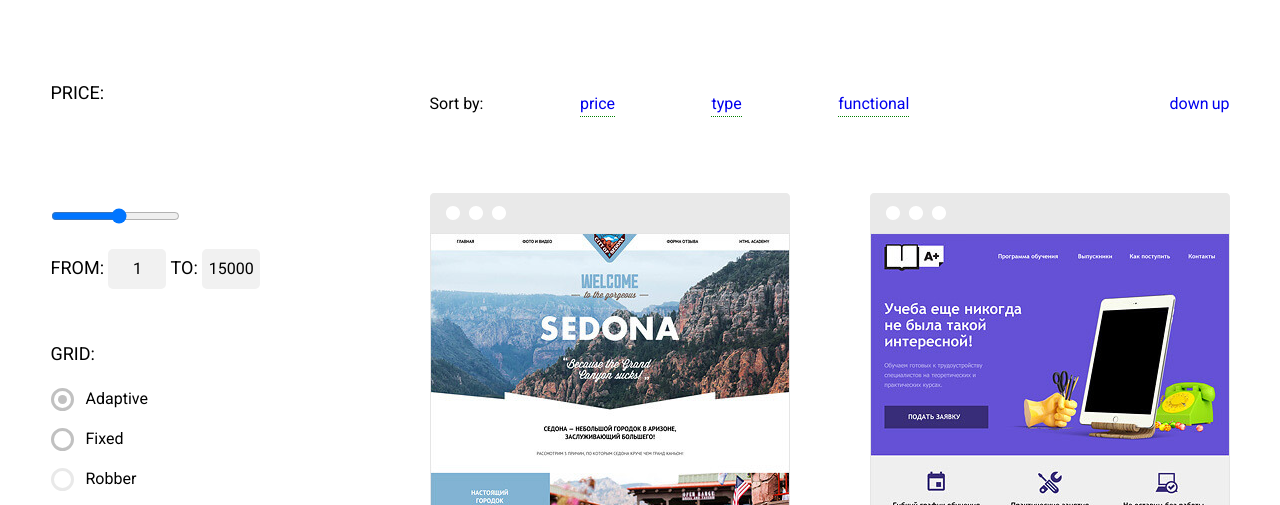
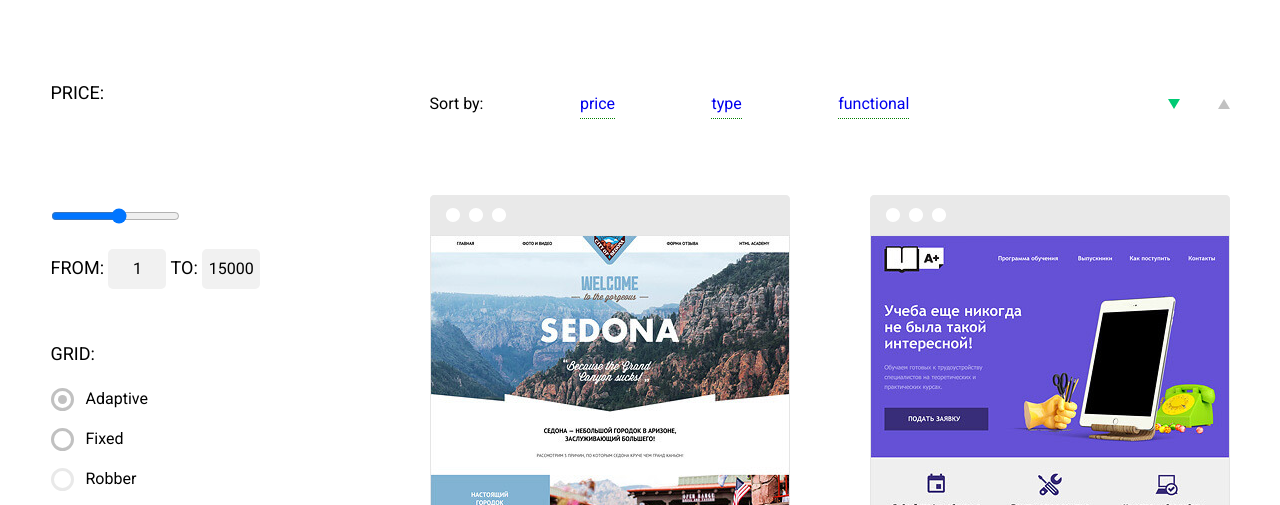
Before and after one commit to RomanKostyrin/Nerds, a plain HTML site: page catalog.html in a window 1280 px wide. Shown: the part 295-800 px from the top of the page. Drawn offline with nearby package versions, Linux system fonts and the light colour scheme.

Commit message:
finished styling direction price

```diff
--- a/catalog.html
+++ b/catalog.html
@@ -119,12 +119,12 @@
 						<li><a href="#">functional</a></li>
 					</ul>
 					<ul class="catalog__direction">
-						<li><a href="#">
-							<span class="direction-choised">down </span>
-						</a></li>
-						<li><a href="#" class="choised">
-							<span>up</span>
-						</a></li>
+						<li class="direction--up direction--choised">
+							<span class="direction__item--up">down</span>
+						</li>
+						<li class="direction--down">
+							<span class="direction__item--down">up</span>
+						</li>
 					</ul>
 				</div>
 				<ul class="catalog__list">
--- a/css/style.css
+++ b/css/style.css
@@ -698,3 +698,32 @@ input[type="radio"]:disabled + .radio--style{
 .catalog__item:hover .catalog__info {
 	display: flex;
 }
+.direction__item--up,
+.direction__item--down {
+	font-size: 0;
+}
+.direction--up,
+.direction--down {
+  padding: 0;
+  padding-left:10px;
+  position: relative;
+}
+.direction__item--up::after,
+.direction__item--down::after {
+  content: '';
+  position: absolute;
+  right: 0;
+  top: 5px;
+  border: 6px solid transparent;
+  border-top: 10px solid #c1c1c1;
+}
+.direction--down  .direction__item--down::after {
+	border-top: none;
+  border-bottom: 10px solid #c1c1c1;
+}
+.direction--choised  .direction__item--up::after {
+	border-top: 10px solid #00ca74;
+}
+.direction--choised  .direction__item--down::after {
+	border-bottom: 10px solid #00ca74;
+}
```
